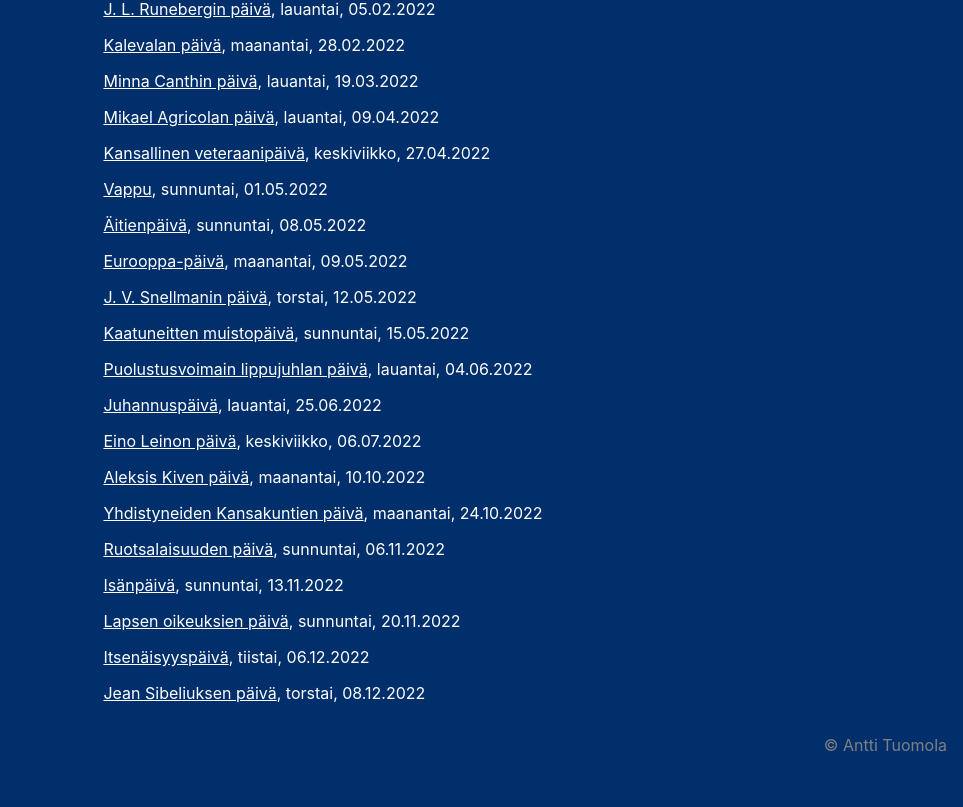
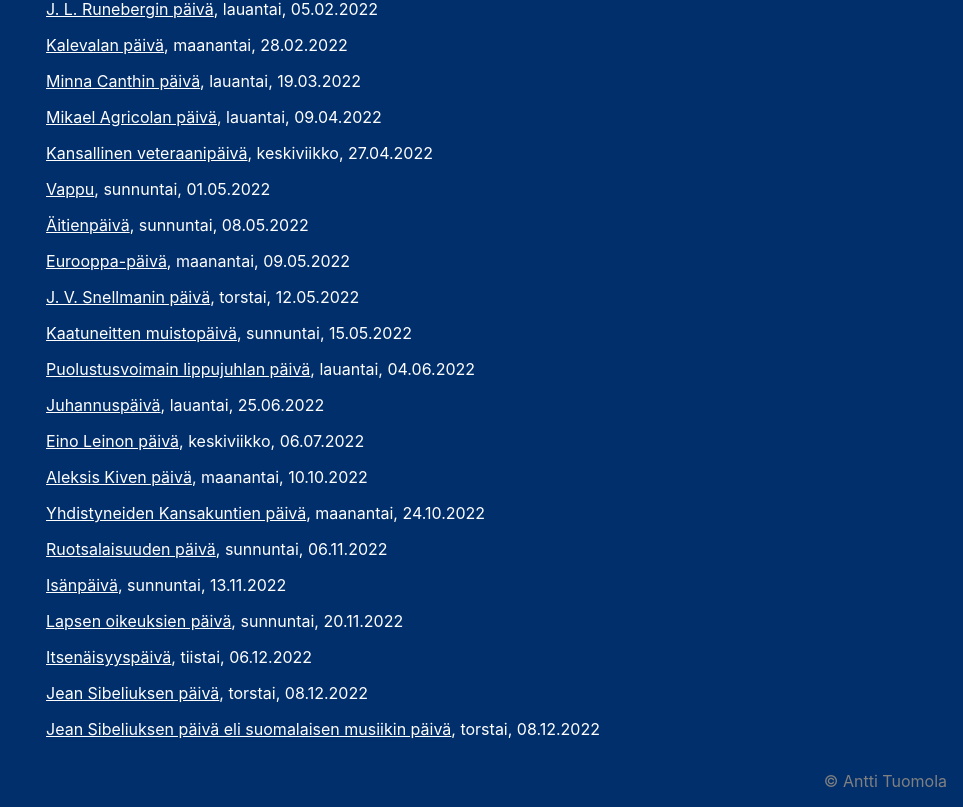
Before and after one commit to anttituomola/mita-tanaan-liputetaan, a Next.js app: page /kaikkiSuomenLiputuspaivat in a window 1280 px wide. Shown: the part 370-1177 px from the top of the page, without its empty margins (317-1280 px from the left). Before the commit the page ends 1141 px from the top, so only its background shows below. Built offline with nearby package versions, Linux system fonts and the light colour scheme.

Commit message:
Lisätty Jean Sibeliuksen päivä

```diff
--- a/liputuspaivat.js
+++ b/liputuspaivat.js
@@ -145,4 +145,11 @@ export const liputuspaivat = [
         official: true,
         links: ["https://fi.wikipedia.org/wiki/Suomen_itsen%C3%A4isyysp%C3%A4iv%C3%A4"]
     },
+    {
+        name: "Jean Sibeliuksen päivä eli suomalaisen musiikin päivä",
+        date: dayjs(dayjs().year() + "-12-8"),
+        description: "Jean Sibeliuksen päivää eli suomalaisen musiikin päivää vietetään Jean Sibeliuksen syntymäpäivänä 8. joulukuuta. Sisäministeriö antoi suosituksen liputuksesta vuonna 2005 ja teki Helsingin yliopiston almanakkatoimistolle esityksen päivän lisäämisestä kalentereihin vuonna 2007. Jean Sibeliuksen päivä on merkitty kalentereihin liputuspäiväksi vuosikerrasta 2011 lähtien",
+        official: false,
+        links: ["https://fi.wikipedia.org/wiki/Jean_Sibeliuksen_p%C3%A4iv%C3%A4"]
+    },
 ]
```
